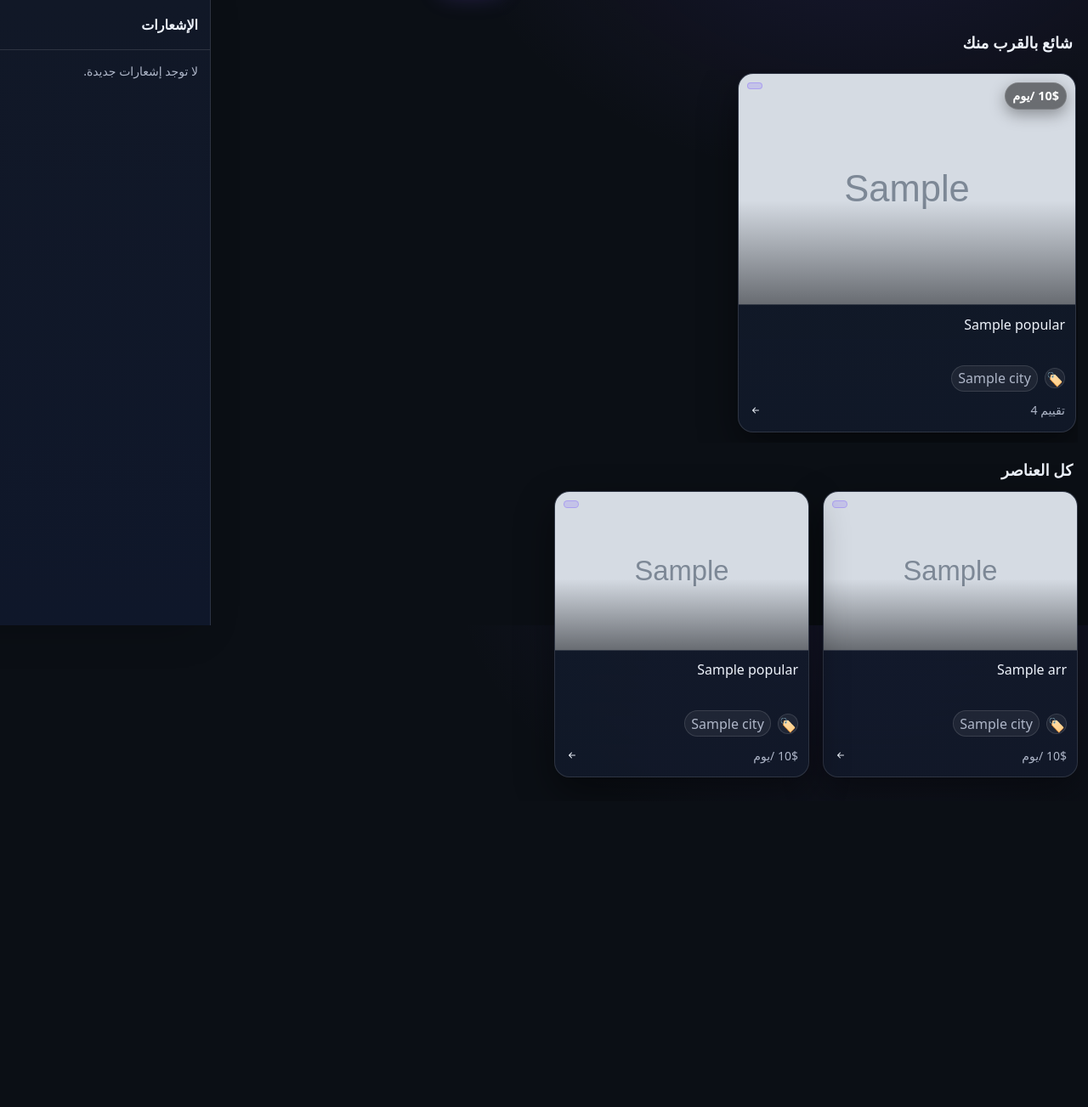
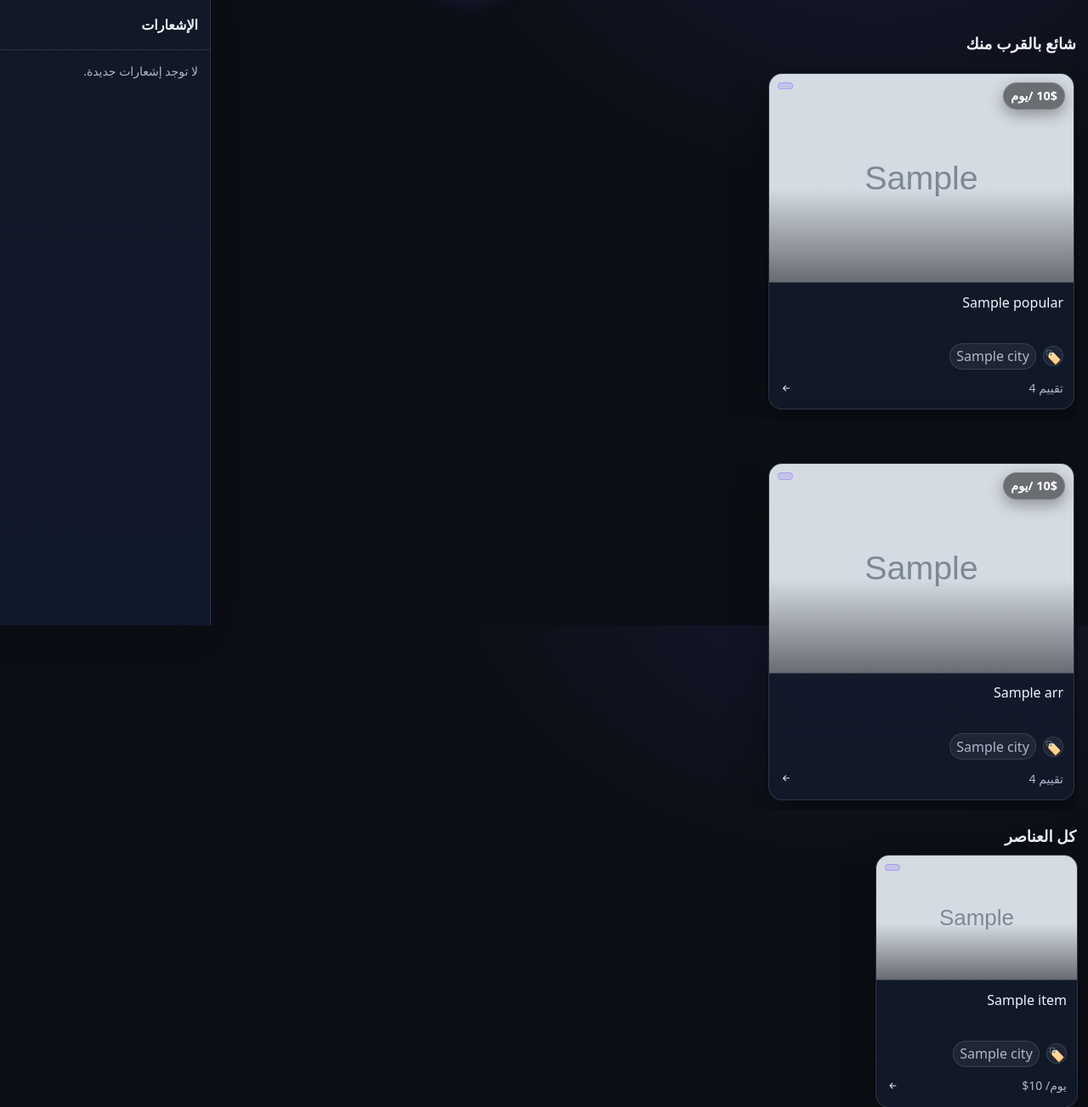
Before and after one commit to Mohamedcha09/Rentall_mvp, a FastAPI app: template app/templates/home.html in a window 1280 px wide; the page is wider, and only the part inside the window is pictured. Shown: the part 64-1367 px from the top of that part at 85% size. Before the commit the page ends 979 px from the top of that part, so only its background shows below. Run offline with FastAPI, Linux system fonts and the light colour scheme; the template is opened without the code that fills it: most values are stand-ins (such as "Sample title", 1, 10 or a date in 2020); grey boxes marked "Sample" are stand-in pictures.

Commit message:
Update home.html

```diff
--- a/app/templates/home.html
+++ b/app/templates/home.html
@@ -2,58 +2,64 @@
 
 {% block head %}
 <style>
-  /* عناوين الأقسام + أزرار يمين/يسار */
+  /* شريط أفقي بسحب ناعم */
+  .hrow{
+    display:flex; gap:14px; overflow-x:auto; scroll-snap-type:x mandatory;
+    padding: 6px 4px 12px;
+  }
+  .hrow::-webkit-scrollbar{ height:8px }
+  .hrow::-webkit-scrollbar-thumb{ background:color-mix(in oklab, var(--text) 18%, transparent); border-radius:999px }
+
+  .hcard{ min-width: 86%; max-width: 86%; scroll-snap-align:start }
+  @media (min-width:576px){ .hcard{ min-width: 58%; max-width: 58%; } }
+  @media (min-width:992px){ .hcard{ min-width: 360px; max-width: 360px; } }
+
   .section-head{
-    display:flex; align-items:center; justify-content:space-between;
-    gap:10px; margin: 10px 2px; padding: 2px 4px;
+    margin: 12px 2px 8px; display:flex; align-items:center; justify-content:space-between;
   }
   .section-title{ font-weight:800; font-size:1.15rem }
-
   .arrow-btn{
-    border:1px solid var(--border); background:rgba(255,255,255,.06);
-    border-radius:12px; width:40px; height:40px; display:grid; place-items:center;
+    border:1px solid var(--border); background:transparent; border-radius:12px; width:42px; height:42px;
+    display:grid; place-items:center;
   }
   .arrow-btn:hover{ background:color-mix(in oklab, var(--text) 8%, transparent) }
 
-  /* سلايدر أفقي */
-  .hrow{
-    display:grid; grid-auto-flow:column; grid-auto-columns:88%;
-    gap:12px; overflow-x:auto; scroll-snap-type:x mandatory; overscroll-behavior-x:contain;
-    padding:4px 2px 12px;
+  /* شبكة كل العناصر */
+  .mixed-grid{
+    display:grid; gap:14px;
+    grid-template-columns: repeat(auto-fill, minmax(220px,1fr));
   }
-  .hcard{ scroll-snap-align:start }
-  @media (min-width:576px){ .hrow{ grid-auto-columns:60% } }
-  @media (min-width:768px){ .hrow{ grid-auto-columns:42% } }
-  @media (min-width:992px){ .hrow{ grid-auto-columns:32% } }
-
-  /* بطاقات العناصر (نستخدم تنسيقك الموجود في style.css) */
-  .card.spot{ border-radius:18px; overflow:hidden }
-  .spot-media{ position:relative; aspect-ratio:16/10; overflow:hidden }
-  .spot-media img{ width:100%; height:100%; object-fit:cover; display:block }
+  @media (max-width:480px){
+    .mixed-grid{ grid-template-columns: repeat(2, minmax(0,1fr)); }
+  }
 </style>
 {% endblock %}
 
 {% block content %}
 
-{# =========================
-   1) سلايدر «شائع بالقرب منك»
-   ========================= #}
-{% if popular_items and popular_items|length %}
+{# 1) سلايدر “بالقرب منك” (يستخدم nearby_items أو popular_items كبديل) #}
+{% set nearby = (nearby_items if nearby_items is defined else popular_items)|default([]) %}
+{% if nearby %}
   <div class="section-head">
     <div class="section-title">شائع بالقرب منك</div>
     <div class="d-flex gap-2">
-      <button class="arrow-btn" data-snap-prev="#row-pop"><i class="bi bi-chevron-right"></i></button>
-      <button class="arrow-btn" data-snap-next="#row-pop"><i class="bi bi-chevron-left"></i></button>
+      <button class="arrow-btn" data-snap-prev="#row-near"><i class="bi bi-chevron-right"></i></button>
+      <button class="arrow-btn" data-snap-next="#row-near"><i class="bi bi-chevron-left"></i></button>
     </div>
   </div>
-  <div id="row-pop" class="hrow">
-    {% for it in popular_items %}
+
+  <div id="row-near" class="hrow">
+    {% for it in nearby %}
       <a href="/items/{{ it.id }}" class="card spot hcard text-decoration-none">
         <div class="spot-media">
-          <img src="{{ it.image_path or '/static/placeholder.svg' }}" alt="">
+          <img src="{{ it.image_path or '/static/placeholder.jpg' }}" alt="">
           <div class="spot-overlay"></div>
-          <span class="price-badge">{{ it.price_per_day|default(0) }}$ /يوم</span>
-          <span class="category-chip">{{ category_label(it.category) }}</span>
+          {% if it.price_per_day is defined %}
+            <span class="price-badge">{{ it.price_per_day|default(0) }}$ /يوم</span>
+          {% endif %}
+          {% if it.category is defined %}
+            <span class="category-chip">{{ category_label(it.category) }}</span>
+          {% endif %}
         </div>
         <div class="card-body spot-body">
           <div class="spot-title">{{ it.title }}</div>
@@ -71,28 +77,24 @@
   </div>
 {% endif %}
 
-{# ======================================
-   1) سلايدر أفقي «لكل تصنيف» (كل التصنيفات)
-   ====================================== #}
-{% for cat in categories %}
-  {% set code = cat.code or cat['code'] %}
-  {% set list = items_by_category.get(code, []) %}
-  {% if list and list|length %}
-    <div class="section-head mt-2">
+{# 2) سلايدر أفقي لكل تصنيف موجود في items_by_category #}
+{% set cats_map = (items_by_category if items_by_category is defined else {}) %}
+{% for code, lst in cats_map.items() %}
+  {% if lst and lst|length > 0 %}
+    <div class="section-head mt-3">
       <div class="section-title">{{ category_label(code) }}</div>
-      <div class="d-flex gap-2">
-        <button class="arrow-btn" data-snap-prev="#row-{{ code }}"><i class="bi bi-chevron-right"></i></button>
-        <button class="arrow-btn" data-snap-next="#row-{{ code }}"><i class="bi bi-chevron-left"></i></button>
-      </div>
+      <a class="text-muted small" href="/items?category={{ code }}">عرض الكل</a>
     </div>
 
     <div id="row-{{ code }}" class="hrow">
-      {% for it in list %}
+      {% for it in lst %}
         <a href="/items/{{ it.id }}" class="card spot hcard text-decoration-none">
           <div class="spot-media">
-            <img src="{{ it.image_path or '/static/placeholder.svg' }}" alt="">
+            <img src="{{ it.image_path or '/static/placeholder.jpg' }}" alt="">
             <div class="spot-overlay"></div>
-            <span class="price-badge">{{ it.price_per_day|default(0) }}$ /يوم</span>
+            {% if it.price_per_day is defined %}
+              <span class="price-badge">{{ it.price_per_day|default(0) }}$ /يوم</span>
+            {% endif %}
             <span class="category-chip">{{ category_label(it.category) }}</span>
           </div>
           <div class="card-body spot-body">
@@ -112,36 +114,25 @@
   {% endif %}
 {% endfor %}
 
-{# ============================================
-   2) شبكة «كل العناصر» – تجمع كل العناصر فعليًا
-   ============================================ #}
+{# 3) شبكة “كل العناصر” أسفل الصفحة #}
+{% set all_items_list =
+      (all_items if all_items is defined else
+       mixed_items if mixed_items is defined else
+       items if items is defined else []) %}
 <div class="section-head mt-3">
   <div class="section-title">كل العناصر</div>
 </div>
 
-{# لو all_items غير مُرسلة، نبنيها من كل السلايدرات + الشائع (بدون تكرار) #}
-{% set all = all_items or [] %}
-{% if not all or all|length == 0 %}
-  {% set ns = namespace(all=[]) %}
-  {% for _k, arr in items_by_category.items() if arr %}
-    {% for it in arr %}
-      {% if it not in ns.all %}{% set ns.all = ns.all + [it] %}{% endif %}
-    {% endfor %}
-  {% endfor %}
-  {% for it in popular_items or [] %}
-    {% if it not in ns.all %}{% set ns.all = ns.all + [it] %}{% endif %}
-  {% endfor %}
-  {% set all = ns.all %}
-{% endif %}
-
-{% if all and all|length %}
-  <div class="home-grid">
-    {% for it in all %}
+{% if all_items_list and all_items_list|length > 0 %}
+  <div class="mixed-grid">
+    {% for it in all_items_list %}
       <a href="/items/{{ it.id }}" class="card spot text-decoration-none">
         <div class="spot-media">
-          <img src="{{ it.image_path or '/static/placeholder.svg' }}" alt="">
+          <img src="{{ it.image_path or '/static/placeholder.jpg' }}" alt="">
           <div class="spot-overlay"></div>
-          <span class="category-chip">{{ category_label(it.category) }}</span>
+          {% if it.category is defined %}
+            <span class="category-chip">{{ category_label(it.category) }}</span>
+          {% endif %}
         </div>
         <div class="card-body spot-body">
           <div class="spot-title">{{ it.title }}</div>
@@ -150,7 +141,9 @@
             <span class="city-chip">{{ it.city or '—' }}</span>
           </div>
           <div class="spot-footer">
-            <small class="text-muted">{{ it.price_per_day|default(0) }}$ /يوم</small>
+            {% if it.price_per_day is defined %}
+              <small class="text-muted">يوم/ {{ it.price_per_day|default(0) }}$</small>
+            {% endif %}
             <i class="bi bi-arrow-left-short"></i>
           </div>
         </div>
@@ -158,25 +151,25 @@
     {% endfor %}
   </div>
 {% else %}
-  <div class="card glass p-4 text-center text-muted">لا توجد عناصر حتى الآن.</div>
+  <div class="alert alert-secondary glass mt-2">لا توجد عناصر حتى الآن.</div>
 {% endif %}
 
 {% endblock %}
 
 {% block scripts %}
 <script>
-  // تمرير السلايدر يمين/يسار
-  function snap(sel, dir){
-    const row = document.querySelector(sel);
-    if(!row) return;
-    const step = Math.round(row.clientWidth * 0.92);
-    row.scrollBy({ left: dir * step, behavior: 'smooth' });
+  // أزرار التمرير للسلايدر
+  function snap(el, dir=1){
+    const node = document.querySelector(el);
+    if(!node) return;
+    const step = Math.max(280, node.clientWidth * 0.85);
+    node.scrollBy({left: dir*step, behavior:'smooth'});
   }
-  document.querySelectorAll('[data-snap-prev]').forEach(btn=>{
-    btn.addEventListener('click', ()=> snap(btn.dataset.snapPrev, -1));
+  document.querySelectorAll('[data-snap-prev]').forEach(b=>{
+    b.addEventListener('click', ()=> snap(b.dataset.snapPrev, -1));
   });
-  document.querySelectorAll('[data-snap-next]').forEach(btn=>{
-    btn.addEventListener('click', ()=> snap(btn.dataset.snapNext, +1));
+  document.querySelectorAll('[data-snap-next]').forEach(b=>{
+    b.addEventListener('click', ()=> snap(b.dataset.snapNext, +1));
   });
 </script>
 {% endblock %}
```
